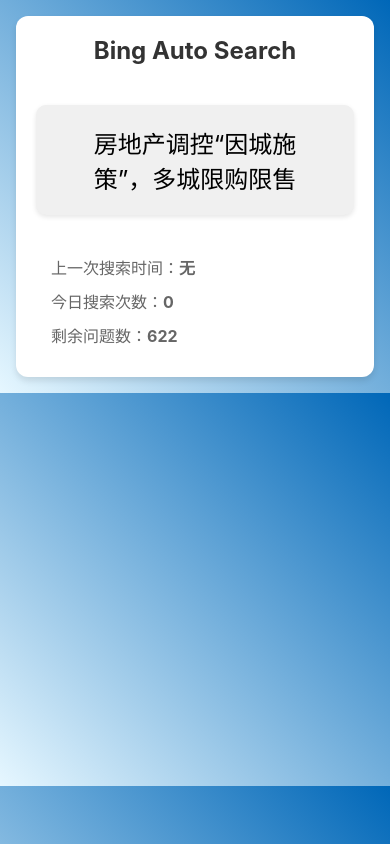
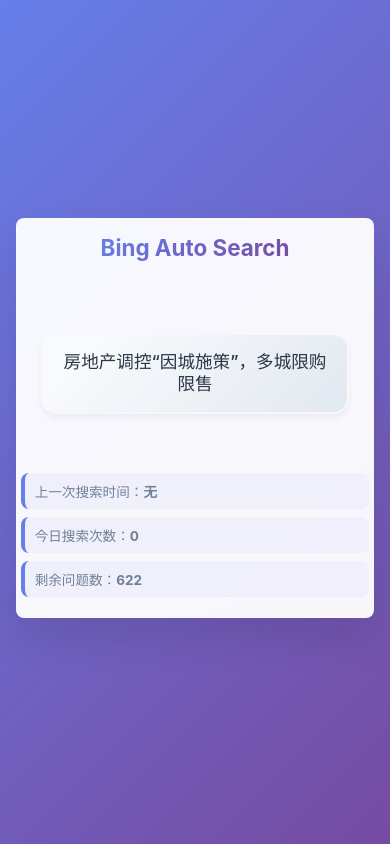
Before and after one commit to devlan0126/bingsearch.github.io, a React (Create React App) app: page / in a window 390 px wide. Built offline with nearby package versions, Linux system fonts and the light colour scheme.

Commit message:
优化样式

```diff
--- a/src/App.css
+++ b/src/App.css
@@ -39,33 +39,70 @@
 }
 
 :root {
-  --primary-color: #0067b8;
-  --bg-color: #f5f5f5;
+  --primary-color: #667eea;
+  --primary-hover: #5a6fd8;
+  --secondary-color: #764ba2;
+  --accent-color: #f093fb;
+  --success-color: #4ecdc4;
+  --warning-color: #ffeaa7;
+  --danger-color: #fd79a8;
+  --bg-gradient: linear-gradient(135deg, #667eea 0%, #764ba2 100%);
+  --card-bg: rgba(255, 255, 255, 0.95);
+  --text-primary: #2d3748;
+  --text-secondary: #718096;
+  --shadow-light: 0 4px 6px rgba(0, 0, 0, 0.05);
+  --shadow-medium: 0 10px 25px rgba(0, 0, 0, 0.15);
+  --shadow-heavy: 0 20px 40px rgba(0, 0, 0, 0.1);
+  --border-radius: 16px;
+  --border-radius-small: 8px;
 }
 
 body {
-  font-family: -apple-system, system-ui, sans-serif;
+  font-family: -apple-system, BlinkMacSystemFont, 'Segoe UI', Roboto, Oxygen, Ubuntu, Cantarell, sans-serif;
   margin: 0;
-  padding: 1rem;
-  /* 修改背景为渐变 */
-  background: linear-gradient(45deg, #e6f7ff, #0067b8);
+  padding: 1rem 1rem 1.5rem 1rem;
+  background: var(--bg-gradient);
+  min-height: 100vh;
+  box-sizing: border-box;
+  display: flex;
+  align-items: center;
+  justify-content: center;
+}
+#root{
+  width: 100%;
 }
 
 .container {
-  background: white;
+  background: var(--card-bg);
+  backdrop-filter: blur(10px);
   max-width: 800px;
-  margin: 0 auto;
-  padding: 20px;
-  border-radius: 12px;
-  box-shadow: 0 4px 6px rgba(0, 0, 0, 0.1);
+  margin: auto;
+  padding: 32px;
+  border-radius: var(--border-radius);
+  box-shadow: var(--shadow-heavy);
   text-align: center;
+  max-height: 90vh;
+  display: flex;
+  flex-direction: column;
+  justify-content: center;
+  align-items: center;
+  border: 1px solid rgba(255, 255, 255, 0.2);
+  overflow-y: auto;
+  width: 85%;
 }
 
 h1 {
-  color: #333;
-  font-size: 1.5rem;
+  color: var(--text-primary);
+  font-size: 2rem;
+  font-weight: 700;
   text-align: center;
-  margin: 0 0 30px;
+  margin: 0 0 24px;
+  line-height: 1.2;
+  background: linear-gradient(135deg, var(--primary-color), var(--secondary-color));
+  -webkit-background-clip: text;
+  -webkit-text-fill-color: transparent;
+  background-clip: text;
+  flex-shrink: 0;
 }
 
 .search-box {
@@ -77,87 +114,172 @@ select,
 input,
 button {
   width: 100%;
-  padding: 12px;
-  border: 2px solid #ddd;
-  border-radius: 8px;
+  padding: 16px;
+  border: 2px solid rgba(102, 126, 234, 0.2);
+  border-radius: var(--border-radius-small);
   font-size: 1rem;
+  font-weight: 500;
+  transition: all 0.3s ease;
 }
 
 button {
-  background: var(--primary-color);
+  background: linear-gradient(135deg, var(--primary-color), var(--secondary-color));
   color: white;
   border: none;
-  font-weight: 500;
-  transition: opacity 0.2s;
+  cursor: pointer;
+  box-shadow: var(--shadow-light);
+}
+
+button:hover {
+  transform: translateY(-2px);
+  box-shadow: var(--shadow-medium);
 }
 
 .counter {
   text-align: center;
-  color: #666;
+  color: var(--text-secondary);
   margin-top: 1rem;
+  font-weight: 500;
+  padding: 8px 16px;
+  background: rgba(113, 128, 150, 0.1);
+  border-radius: var(--border-radius-small);
 }
 
 #questionList {
-  border: 2px solid #ddd;
-  /* 添加边框 */
-  border-radius: 8px;
-  /* 边框圆角 */
+  border: 2px solid rgba(102, 126, 234, 0.2);
+  border-radius: var(--border-radius-small);
   margin: 0;
+  list-style-type: none;
+  padding: 0px;
+  height: 320px;
+  overflow-y: auto;
+  counter-reset: item 0;
+  background: rgba(255, 255, 255, 0.8);
+  backdrop-filter: blur(5px);
 }
 
 #questionList li::before {
   content: counter(item) ". ";
   counter-increment: item;
-}
-
-#questionList {
-  list-style-type: none;
-  padding: 0px;
-  height: 320px;
-  overflow-y: auto;
-  counter-reset: item 0;
+  color: var(--primary-color);
+  font-weight: 600;
 }
 
 /* 添加 li 的 hover 样式 */
 #questionList li {
   cursor: pointer;
-  padding: 8px;
+  padding: 12px 16px;
+  border-radius: var(--border-radius-small);
+  margin: 4px 8px;
+  transition: all 0.3s ease;
 }
 
 #questionList li:hover {
-  background-color: #e6f7ff;
-  /* 鼠标悬停时的背景颜色 */
-  color: var(--primary-color);
-  /* 鼠标悬停时的文字颜色 */
+  background: linear-gradient(135deg, var(--primary-color), var(--accent-color));
+  color: white;
+  transform: translateX(8px);
+  box-shadow: var(--shadow-light);
 }
 
 .question-container {
-  margin: 40px 0;
+  margin: 32px 0;
+  flex-grow: 1;
+  display: flex;
+  flex-direction: column;
+  justify-content: center;
+  align-items: center;
+  max-height: 50vh;
+  min-height: 200px;
+  width: 100%;
+  max-width: 700px;
+  margin-left: auto;
+  margin-right: auto;
+  padding: 0 16px;
+  box-sizing: border-box;
 }
 
 .current-question {
-  display: inline-block;
-  padding: 20px 40px;
-  font-size: 1.5em;
-  background-color: #f0f0f0;
-  border-radius: 10px;
+  display: block;
+  padding: 24px 32px;
+  font-size: 1.4em;
+  font-weight: 500;
+  background: linear-gradient(135deg, #f8fafc 15%, #e2e8f0 100%);
+  border: 2px solid transparent;
+  background-clip: padding-box;
+  border-radius: var(--border-radius);
   cursor: pointer;
-  transition: all 0.3s ease;
-  box-shadow: 0 2px 5px rgba(0,0,0,0.1);
+  transition: all 0.4s cubic-bezier(0.4, 0, 0.2, 1);
+  box-shadow: var(--shadow-light);
+  word-wrap: break-word;
+  word-break: break-word;
+  overflow-wrap: break-word;
+  hyphens: auto;
+  line-height: 1.5;
+  max-width: 600px;
+  width: 100%;
+  max-height: 40vh;
+  overflow-y: auto;
+  text-align: center;
+  user-select: none;
+  -webkit-tap-highlight-color: transparent;
+  touch-action: manipulation;
+  color: var(--text-primary);
+  position: relative;
+  box-sizing: border-box;
+  scrollbar-width: thin;
+  scrollbar-color: var(--primary-color) rgba(255, 255, 255, 0.1);
+  margin: 0 auto;
+  white-space: pre-wrap;
+}
+
+.current-question::-webkit-scrollbar {
+  width: 6px;
+}
+
+.current-question::-webkit-scrollbar-track {
+  background: rgba(255, 255, 255, 0.1);
+  border-radius: 3px;
+}
+
+.current-question::-webkit-scrollbar-thumb {
+  background: var(--primary-color);
+  border-radius: 3px;
+}
+
+.current-question::-webkit-scrollbar-thumb:hover {
+  background: var(--primary-hover);
+}
+
+.current-question::before {
+  content: '';
+  position: absolute;
+  top: 0;
+  left: -100%;
+  width: 100%;
+  height: 100%;
+  background: linear-gradient(90deg, transparent, rgba(255,255,255,0.3), transparent);
+  transition: left 0.5s;
+}
+
+.current-question:hover::before {
+  left: 100%;
 }
 
 .current-question:hover {
-  background-color: #e0e0e0;
-  transform: translateY(-2px);
-  box-shadow: 0 4px 8px rgba(0,0,0,0.15);
+  background: linear-gradient(135deg, var(--primary-color), var(--accent-color));
+  color: white;
+  transform: translateY(-4px) scale(1.02);
+  box-shadow: var(--shadow-medium);
+  border-color: var(--primary-color);
 }
 
 .current-question.disabled {
-  background-color: #e0e0e0;
+  background: linear-gradient(135deg, #e2e8f0 0%, #cbd5e0 100%);
   cursor: not-allowed;
-  opacity: 0.7;
+  opacity: 0.6;
   transform: none;
-  box-shadow: none;
+  box-shadow: var(--shadow-light);
+  color: var(--text-secondary);
 }
 
 .current-question.disabled:hover {
@@ -166,18 +288,26 @@ button {
 }
 
 .cooldown-timer {
-  margin-top: 15px;
-  color: #ff6b6b;
+  margin-top: 20px;
+  color: var(--danger-color);
   font-size: 1.1em;
-  font-weight: 500;
-  animation: pulse 1s infinite;
+  font-weight: 600;
+  animation: pulse 1.5s infinite;
+  background: rgba(253, 121, 168, 0.1);
+  padding: 12px 24px;
+  border-radius: var(--border-radius-small);
+  border: 1px solid rgba(253, 121, 168, 0.2);
 }
 
 .last-search-time {
-  margin-top: 8px;
+  margin-top: 12px;
   font-size: 0.9em;
-  color: #666;
+  color: var(--text-secondary);
   animation: none;
+  padding: 8px 16px;
+  background: rgba(113, 128, 150, 0.05);
+  border-radius: var(--border-radius-small);
+  border: 1px solid rgba(113, 128, 150, 0.1);
 }
 
 @keyframes pulse {
@@ -193,8 +323,202 @@ button {
 }
 
 .search-log, .search-count, .remaining-count {
-  margin: 10px 0 10px 15px;
-  color: #666;
+  margin: 8px 0;
+  color: var(--text-secondary);
   font-size: 1em;
+  font-weight: 500;
   text-align: left;
+  padding: 12px 16px;
+  background: rgba(102, 126, 234, 0.05);
+  border-radius: var(--border-radius-small);
+  border-left: 4px solid var(--primary-color);
+  flex-shrink: 0;
+  width: 100%;
 }
+
+/* 移动端响应式设计 */
+@media (max-width: 768px) {
+  body {
+    padding: 0.5rem 0.5rem 1rem 0.5rem;
+    align-items: center;
+  }
+
+  .container {
+    padding: 20px;
+    border-radius: 12px;
+    margin: auto;
+    max-height: 92vh;
+    justify-content: center;
+  }
+
+  h1 {
+    font-size: 1.6rem;
+    margin: 0 0 20px;
+  }
+
+  .question-container {
+    margin: 20px 0;
+    flex-grow: 1;
+    max-height: 45vh;
+    min-height: 180px;
+    padding: 0 12px;
+  }
+
+  .current-question {
+    padding: 18px 24px;
+    font-size: 1.2em;
+    line-height: 1.4;
+    width: 100%;
+    max-width: 100%;
+    box-sizing: border-box;
+    max-height: 35vh;
+  }
+
+  .cooldown-timer {
+    font-size: 1em;
+    margin-top: 16px;
+    padding: 10px 20px;
+  }
+
+  .search-log, .search-count, .remaining-count {
+    font-size: 0.9em;
+    margin: 6px 0;
+    padding: 10px 12px;
+  }
+
+  #questionList {
+    height: 280px;
+  }
+
+  #questionList li {
+    padding: 10px 12px;
+    margin: 3px 6px;
+  }
+}
+
+@media (max-width: 480px) {
+  body {
+    padding: 0.25rem 0.25rem 0.75rem 0.25rem;
+    align-items: center;
+  }
+
+  .container {
+    padding: 16px;
+    border-radius: 8px;
+    max-height: 94vh;
+    margin: auto;
+    justify-content: center;
+  }
+
+  h1 {
+    font-size: 1.4rem;
+    margin: 0 0 16px;
+  }
+
+  .question-container {
+    margin: 16px 0;
+    flex-grow: 1;
+    max-height: 40vh;
+    min-height: 160px;
+    padding: 0 8px;
+  }
+
+  .current-question {
+    padding: 16px 20px;
+    font-size: 1.1em;
+    line-height: 1.3;
+    max-height: 30vh;
+    max-width: 100%;
+  }
+
+  .cooldown-timer {
+    font-size: 0.95em;
+    margin-top: 12px;
+    padding: 8px 16px;
+  }
+
+  .search-log, .search-count, .remaining-count {
+    font-size: 0.85em;
+    margin: 4px 0;
+    padding: 8px 10px;
+  }
+
+  select, input, button {
+    padding: 12px;
+    font-size: 0.9rem;
+  }
+
+  #questionList {
+    height: 240px;
+    font-size: 0.9em;
+  }
+
+  #questionList li {
+    padding: 8px 10px;
+    margin: 2px 4px;
+  }
+}
+
+@media (max-width: 320px) {
+  .container {
+    padding: 12px;
+    border-radius: 6px;
+    justify-content: center;
+  }
+
+  h1 {
+    font-size: 1.2rem;
+    margin: 0 0 12px;
+  }
+
+  .question-container {
+    margin: 12px 0;
+    max-height: 35vh;
+    min-height: 140px;
+    padding: 0 4px;
+  }
+
+  .current-question {
+    padding: 14px 16px;
+    font-size: 1em;
+    max-height: 25vh;
+    max-width: 100%;
+  }
+
+  .search-log, .search-count, .remaining-count {
+    font-size: 0.8em;
+    padding: 6px 8px;
+    margin: 3px 0;
+  }
+
+  .cooldown-timer {
+    padding: 6px 12px;
+  }
+}
+
+/* 移动端触摸优化 */
+@media (hover: none) and (pointer: coarse) {
+  .current-question:hover {
+    transform: none;
+    background: linear-gradient(135deg, #f8fafc 0%, #e2e8f0 100%);
+    color: var(--text-primary);
+  }
+
+  .current-question:active {
+    background: linear-gradient(135deg, var(--primary-color), var(--accent-color));
+    color: white;
+    transform: scale(0.98);
+  }
+
+  #questionList li:hover {
+    transform: none;
+    background: rgba(102, 126, 234, 0.1);
+    color: var(--primary-color);
+  }
+
+  #questionList li:active {
+    background: linear-gradient(135deg, var(--primary-color), var(--accent-color));
+    color: white;
+    transform: scale(0.98);
+  }
+}
--- a/src/App.js
+++ b/src/App.js
@@ -126,6 +126,14 @@ const App = () => {
         <div
           className={`current-question ${!canClick ? 'disabled' : ''}`}
           onClick={() => handleQuestionClick(currentQuestion)}
+          role="button"
+          tabIndex={0}
+          onKeyDown={(e) => {
+            if (e.key === 'Enter' || e.key === ' ') {
+              e.preventDefault();
+              handleQuestionClick(currentQuestion);
+            }
+          }}
         >
           {currentQuestion}
         </div>
@@ -136,7 +144,7 @@ const App = () => {
         )}
       </div>
       <div className="search-log">
-        上一次搜索时间：<strong>{searchHistory.length > 0 ? lastSearchTime.toLocaleString() : '无'}</strong>
+        上一次搜索时间：<strong>{searchHistory.length > 0 ? lastSearchTime?.toLocaleString() : '无'}</strong>
       </div>
       <div className="search-count">
         今日搜索次数：<strong>{searchHistory.length}</strong>
```
